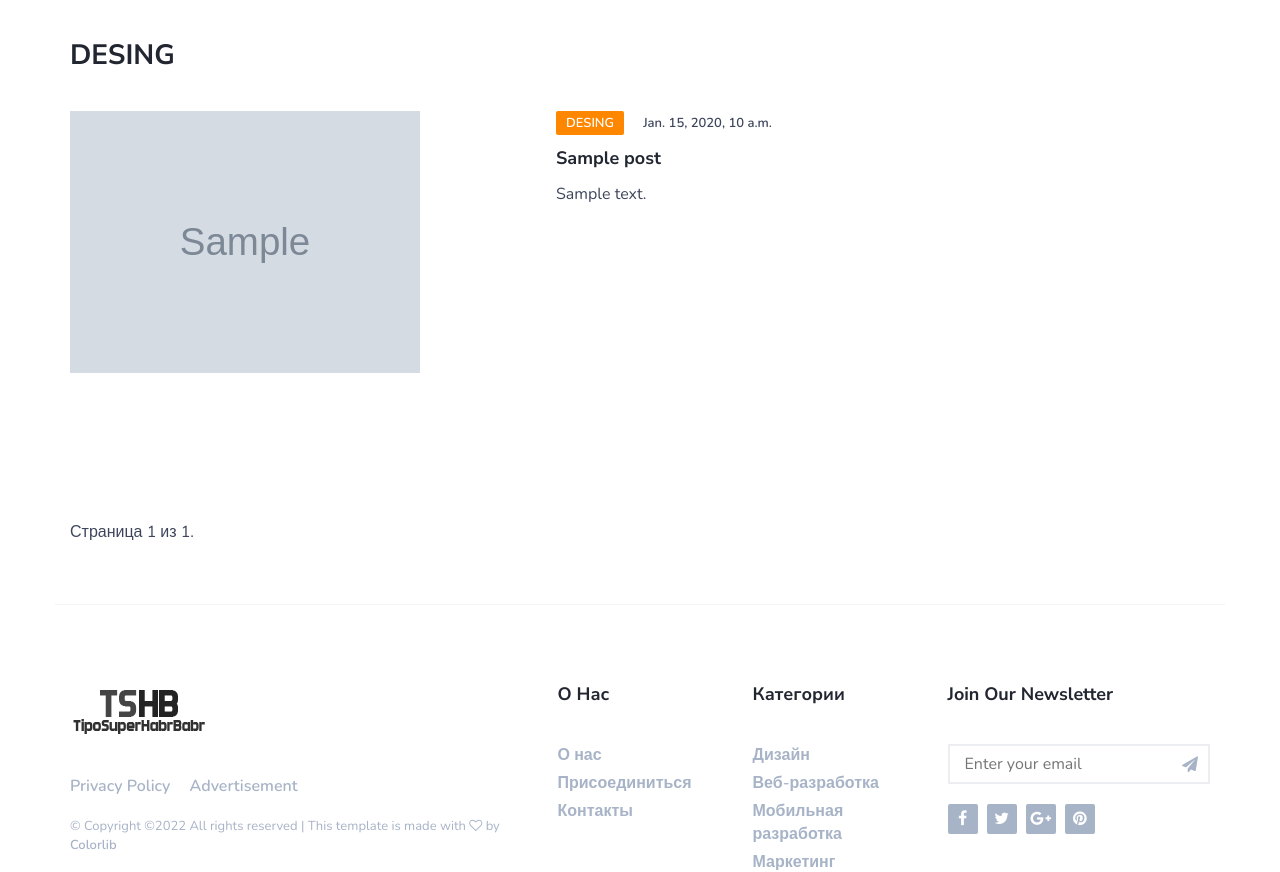
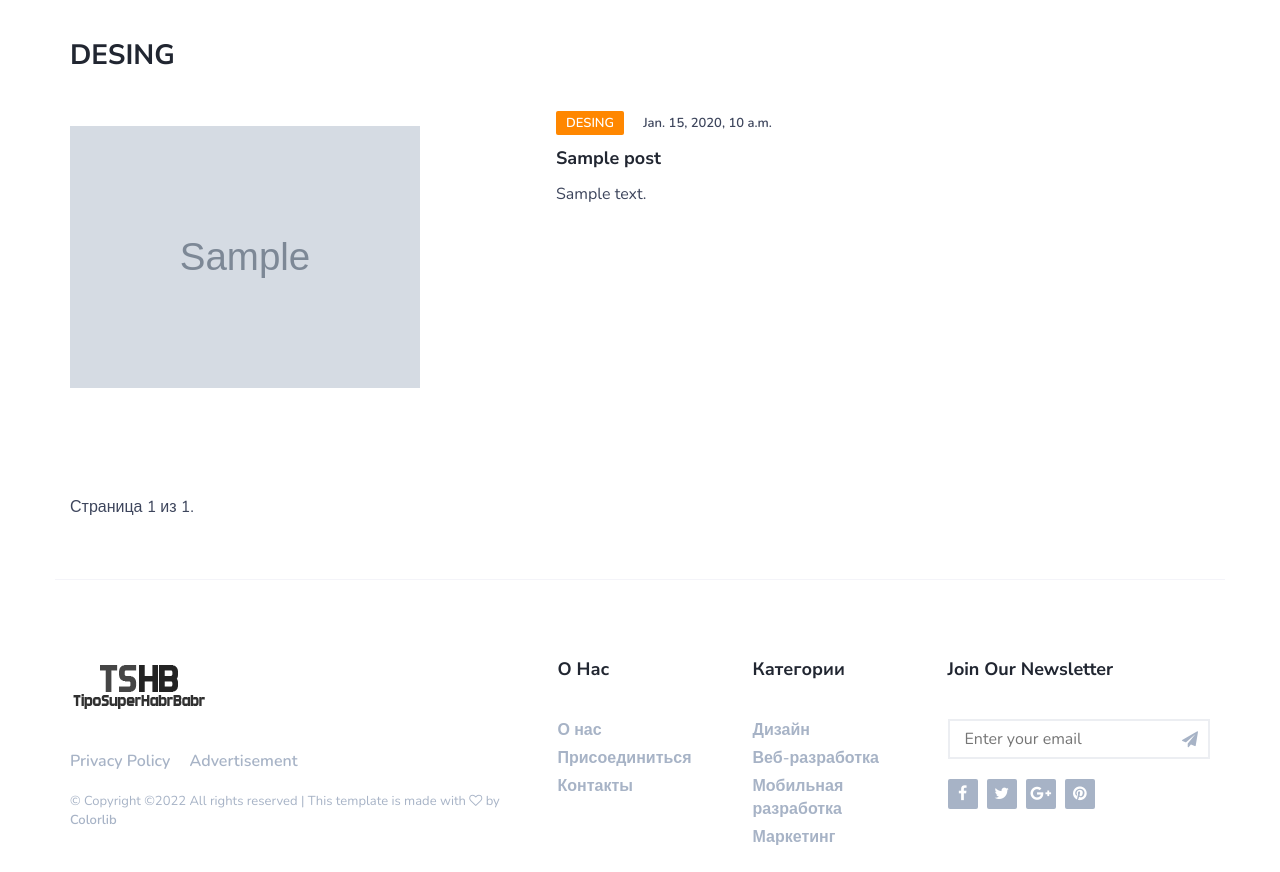
Before and after one commit to TipoSuperHabrBabr/TSHB, a Django app: page /blog/category?id=1 in a window 1280 px wide. Shown: the part 70-942 px from the top of the page. After the commit the page ends 915 px from the top, so only its background shows below. Run offline with Django 4.2, Linux system fonts and the light colour scheme; tables that the repository leaves empty hold one stand-in row (values such as "Sample post"); grey boxes marked "Sample" are stand-in pictures; some libraries are stand-ins or nearby versions.

Commit message:
upd frontend

```diff
--- a/backend/static/css/style.css
+++ b/backend/static/css/style.css
@@ -784,13 +784,14 @@ textarea.input {
 .post.post-row:after {
     content: '';
     display: block;
-    clear: both;
 }
 
 .post.post-row .post-img {
     float: left;
     width: 350px;
     height: 350px;
+    overflow: hidden;
+    margin-top: 15px;
 }
 
 .post.post-row .post-body {
```
